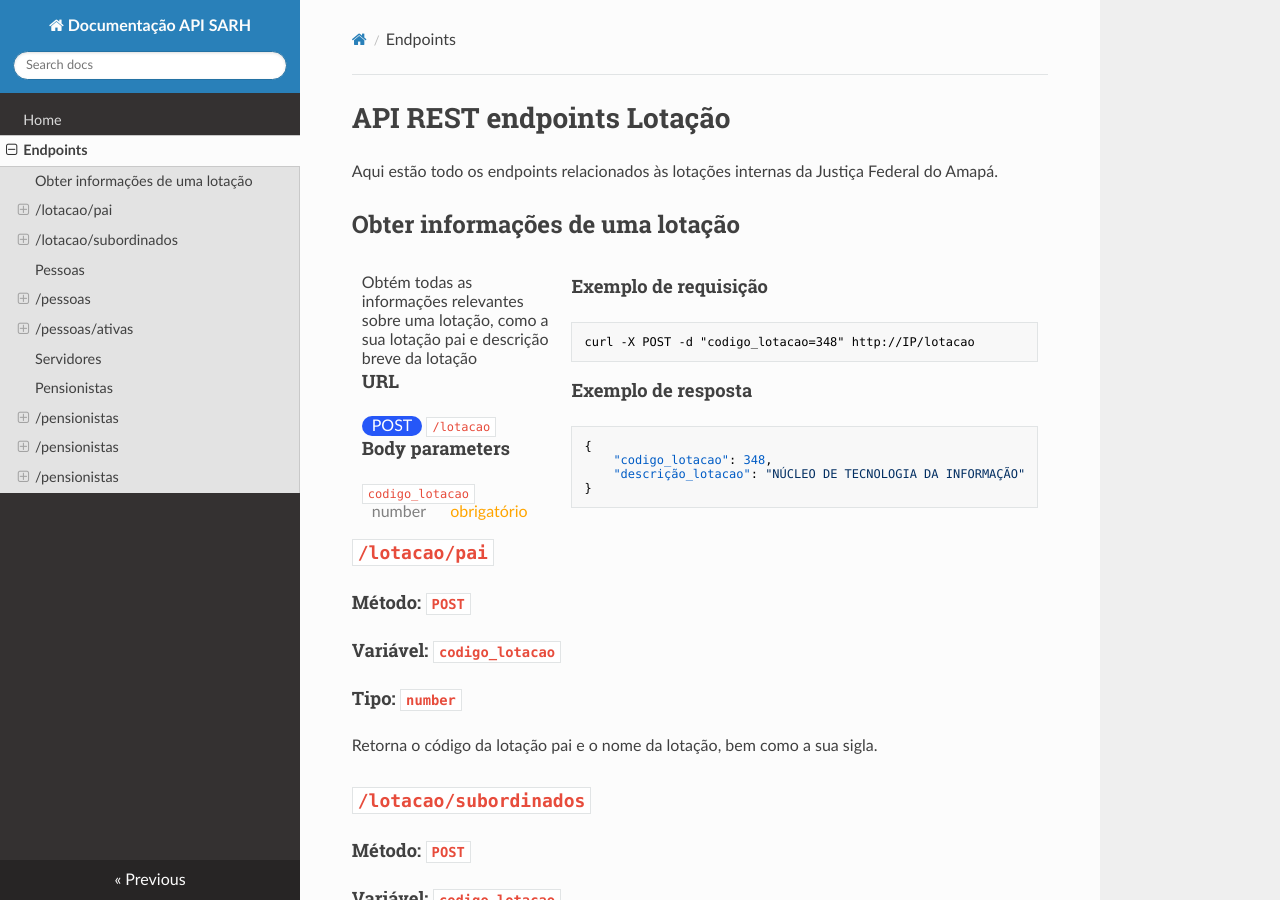
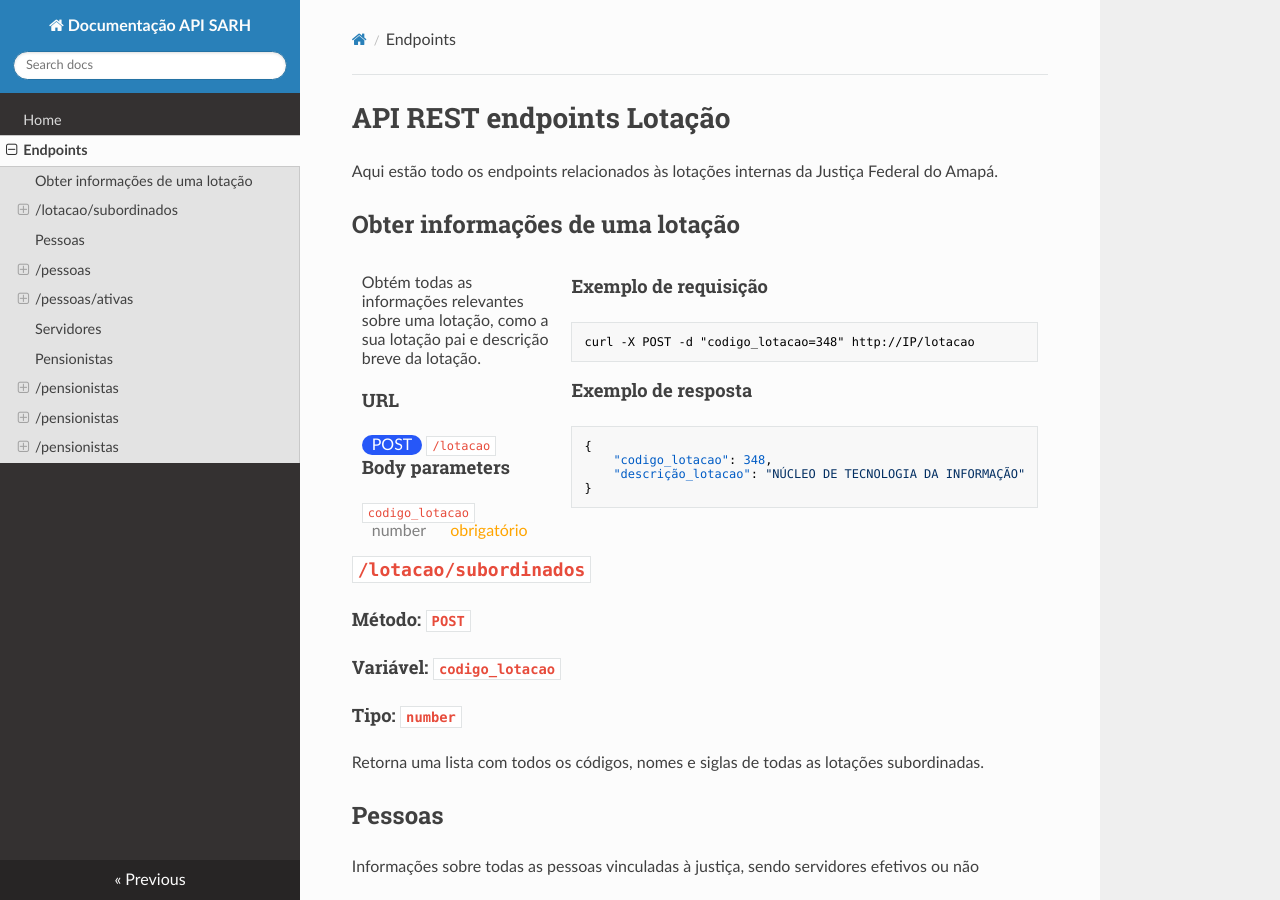
Before and after one commit to gabrielfelipedy/sarh-api, an MkDocs documentation site: the page built from docs/endpoints.md, in a window 1280 px wide and 900 px high. Built offline with MkDocs 1.6.1, drawn with Linux system fonts in a browser that asks for light colours; nearby versions of some CDN libraries.

Commit message:
correct spaces between subsections

````diff
--- a/docs/endpoints.md
+++ b/docs/endpoints.md
@@ -7,13 +7,14 @@ Aqui estão todo os endpoints relacionados às lotações internas da Justiça F
 <div style="display: flex;">
 
 <div style="padding: 10px;">
-Obtém todas as informações relevantes sobre uma lotação, como a sua lotação pai e descrição breve da lotação
 
-<br><h4>URL</h4>
+Obtém todas as informações relevantes sobre uma lotação, como a sua lotação pai e descrição breve da lotação. </br>
+
+</br><h4>URL</h4>
 
 <span style="background-color:rgb(38, 87, 248); color: white; padding: 2px 10px; border-radius: 30px;">POST</span> <code>/lotacao</code>
 
-<br><h4>Body parameters</h4>
+</br><h4>Body parameters</h4>
 
 <code>codigo_lotacao</code> <span style="color:grey; padding: 0 10px;">number</span> <span style="color:orange; padding: 0 10px;">obrigatório</span>
 
@@ -38,20 +39,11 @@ curl -X POST -d "codigo_lotacao=348" http://IP/lotacao
 ```
 
 </div>
-
 </div>
 
 
 
-## `/lotacao/pai`
 
-#### Método: `POST`
-
-#### Variável: `codigo_lotacao`
-
-#### Tipo: `number`
-
-Retorna o código da lotação pai e o nome da lotação, bem como a sua sigla.
 
 ## `/lotacao/subordinados`
 
````
